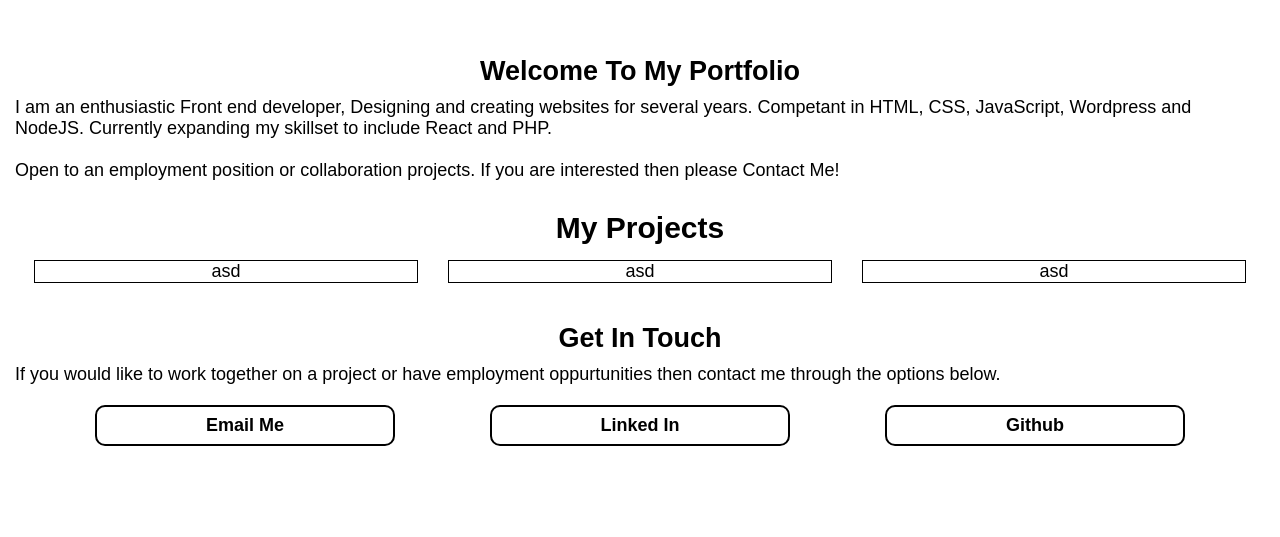
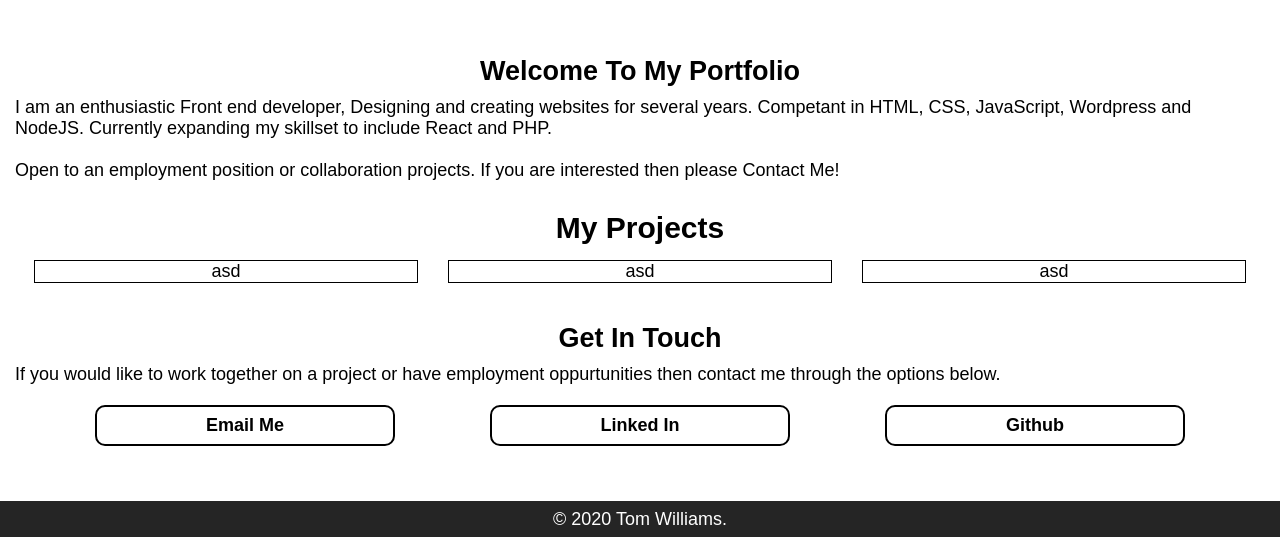
Before and after one commit to TomWilliams-12/Portfolio, a plain HTML site: page index.html in a window 1280 px wide. Shown: the part 760-1297 px from the top of the page. Before the commit the page ends 1261 px from the top, so only its background shows below. Drawn offline with Linux system fonts and the light colour scheme.

Commit message:
added footer

```diff
--- a/index.html
+++ b/index.html
@@ -45,7 +45,9 @@
         <a class="github btn" href="https://github.com/TomWilliams-12" target="_blank">Github</a>
     </div>
 </section>
-
+<footer>
+    <p> &copy; 2020 Tom Williams.</p>
+</footer>
 
 
 
--- a/style.css
+++ b/style.css
@@ -180,6 +180,14 @@ a:hover {
     text-decoration: none;
 }
 
+footer {
+    text-align: center;
+    height: 2em;
+    background-color: #252525;
+    color: white;
+    padding-top: 8px;
+}
+
 /* TABLET MEDIA QUERIES */
 @media all and (min-width: 502px){
     .menu {
```
